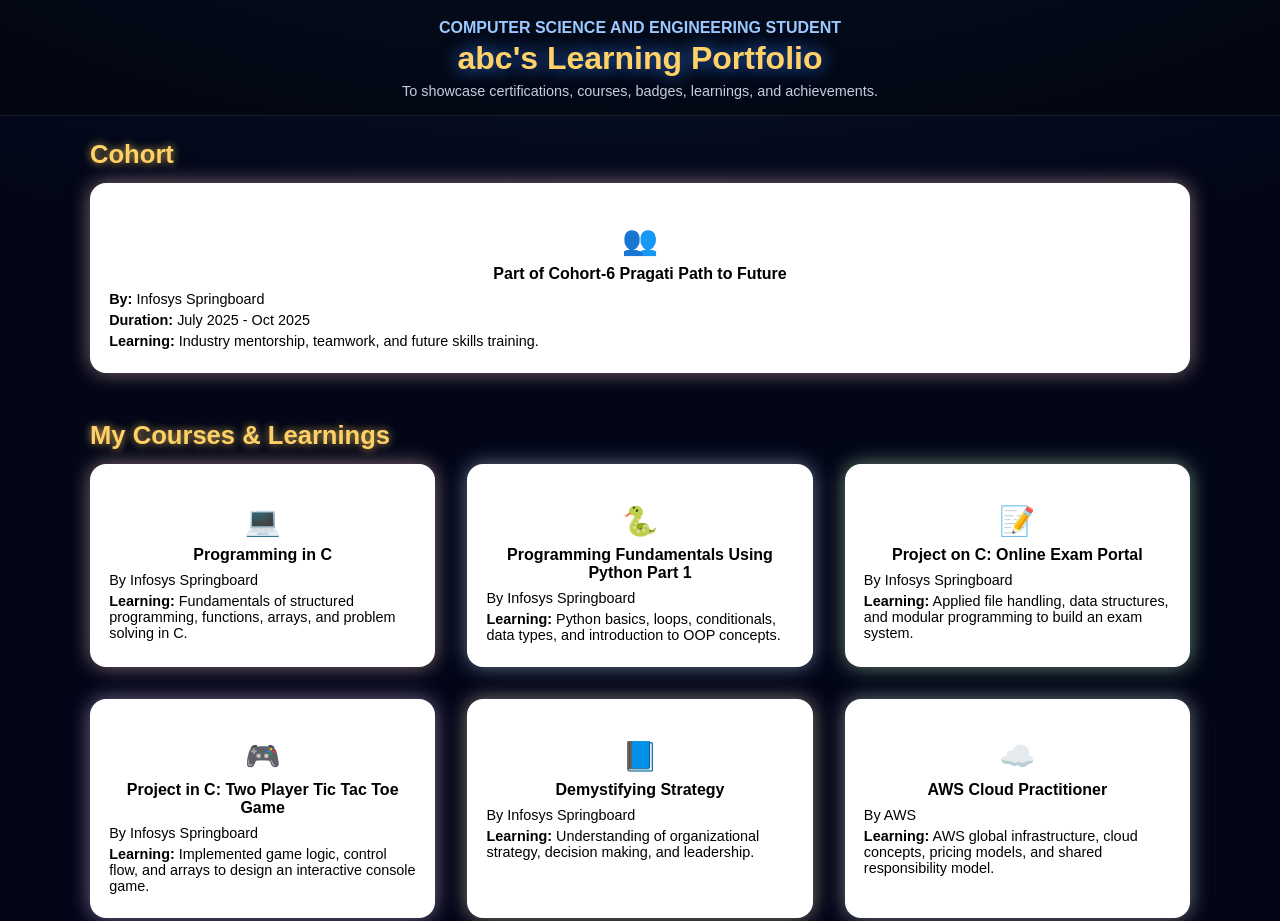
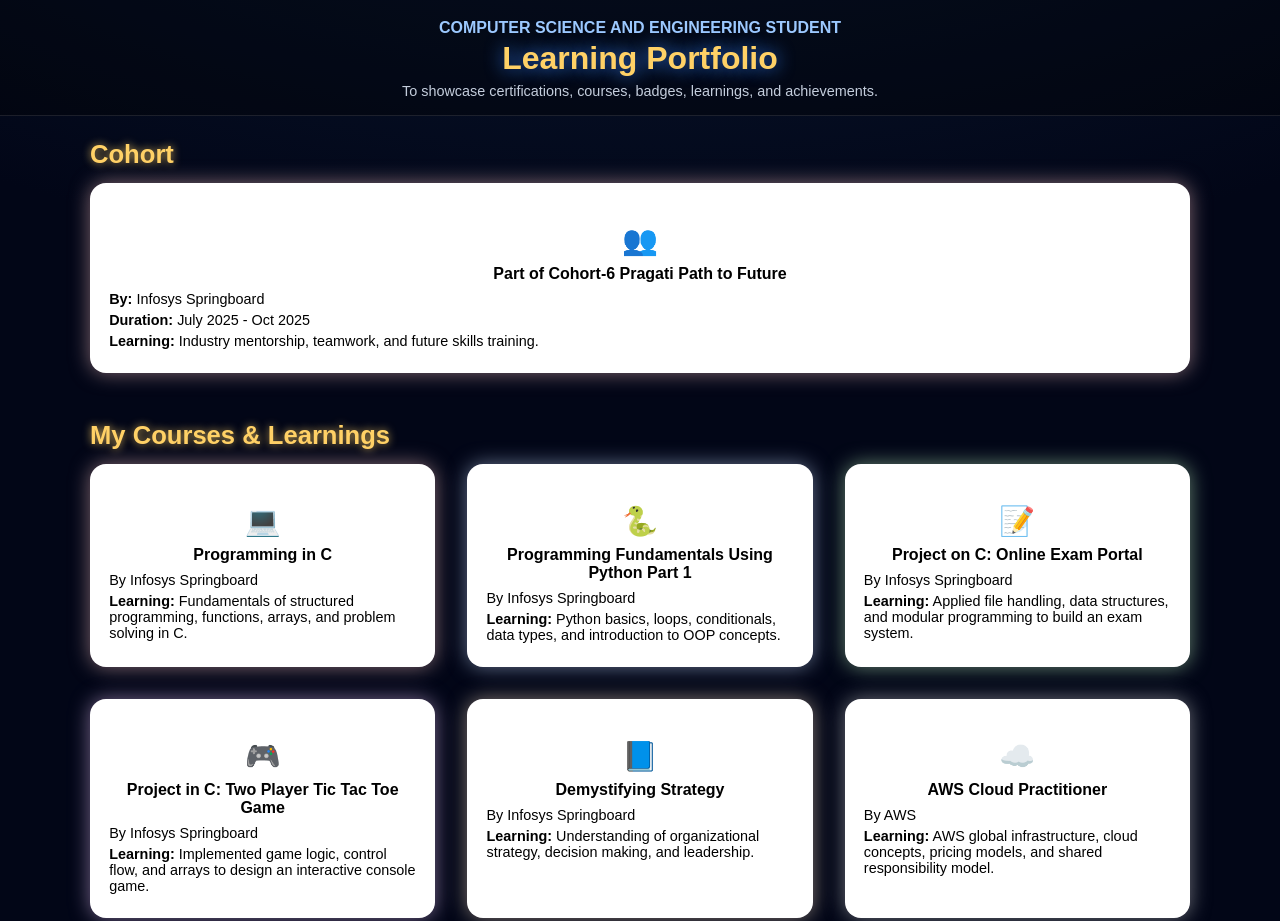
Before and after one commit to varjot-kaur/Learnings_Portfolio, a plain HTML site: page index.html in a window 1280 px wide. Shown: the top 921 px of the page. Drawn offline with Linux system fonts and the light colour scheme.

Commit message:
Update index.html

```diff
--- a/index.html
+++ b/index.html
@@ -9,7 +9,7 @@
 <body>
   <header>
     <h2>Computer Science and Engineering Student</h2>
-    <h1>abc's Learning Portfolio</h1>
+    <h1>Learning Portfolio</h1>
     <p class="meta">To showcase certifications, courses, badges, learnings, and achievements.</p>
   </header>
 
```
